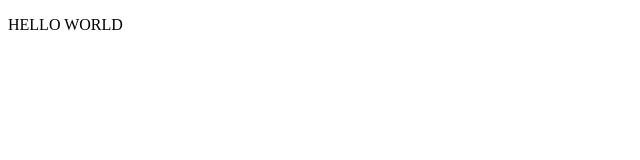
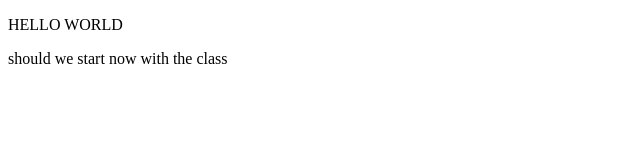
Before and after one commit to amnanozi/wdd230, a plain HTML site: page index.html in a window 1280 px wide. Shown: the whole page, without its empty margins (0-640 px from the left). Drawn offline with Linux system fonts and the light colour scheme.

Commit message:
updated the test page

```diff
--- a/index.html
+++ b/index.html
@@ -6,5 +6,6 @@
 </head>
 <body>
   <p>HELLO WORLD</p>
+  <p> should we start now with the class</p>
 </body>
 </html>
```
